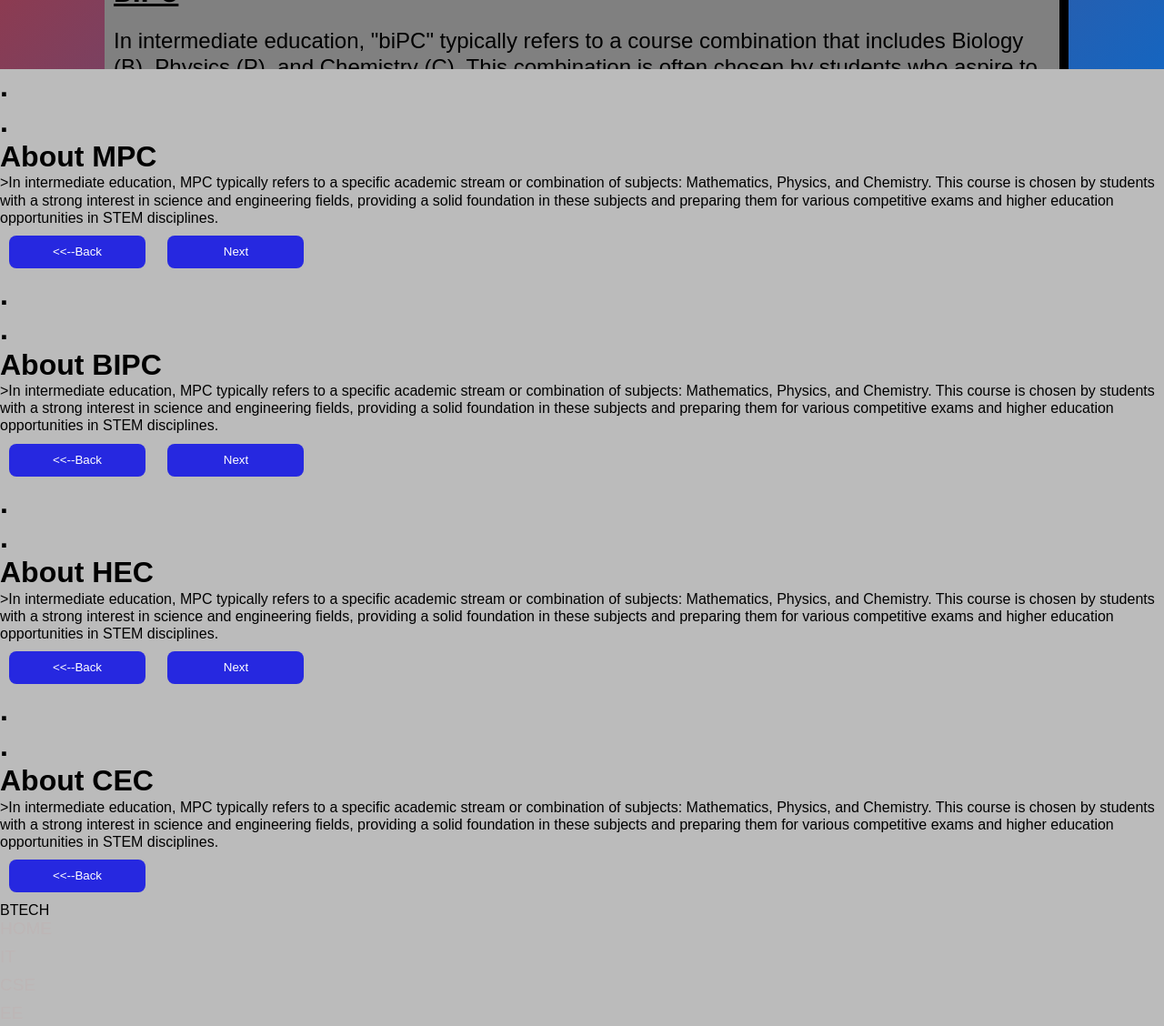
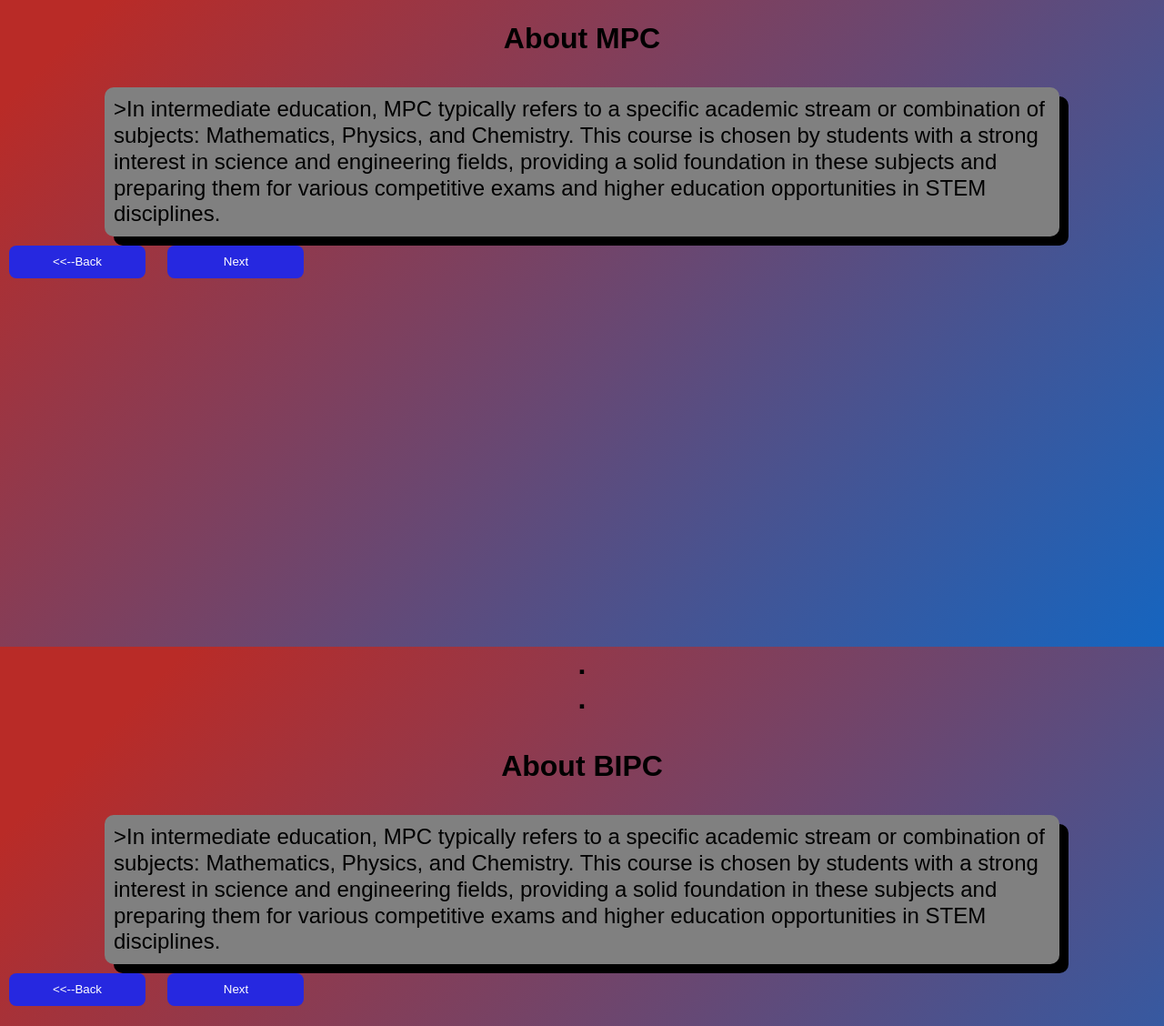
Before and after one commit to harishnethi/ad-project, a plain HTML site: page index.html in a window 1280 px wide. Shown: the part 2489-3617 px from the top of the page at 91% size. Drawn offline with nearby package versions, Linux system fonts and the light colour scheme; a web font is replaced by a local one.

Commit message:
index.css

```diff
--- a/index.css
+++ b/index.css
@@ -29,6 +29,14 @@
     font-family: 'Caveat';
     font-size: 24px;
     margin-bottom: 10px;
+}
+
+.top_head {
+    text-align: start;
+    padding: auto;
+    margin: 30px;
+    border-radius: 18px;
+    padding: 10px;
 }
 
 .button-one {
@@ -128,6 +136,7 @@
     background-image: linear-gradient(135deg, #b92b27 10%, #1565C0 100%);
     background-size: cover;
     height: 100vh;
+    padding: auto;
     width: 100vw;
     overflow: auto;
 }
@@ -155,7 +164,7 @@
 }
 
 .third-page-course {
-    padding: 10px;
+    padding: 20px;
 }
 
 .third-page-course-head {
@@ -166,7 +175,7 @@
 
 .third-page-para-course {
     font-size: 24px;
-    padding: 10px;
+    padding: 30px;
 }
 
 .fourth-page-background {
@@ -333,3 +342,270 @@ ul li a:hover {
         width: 100%;
     }
 }
+
+* {
+    margin: 0px;
+    padding: 0px;
+    box-sizing: border-box;
+}
+
+nav {
+    width: 100%;
+    height: 60px;
+    line-height: 75px;
+    padding: 0px 100px;
+    position: fixed;
+    background-image: linear-gradient(#033747, #012733);
+}
+
+.nav1 {
+    width: 100%;
+    height: 75px;
+    line-height: 75px;
+    padding: 0px 100px;
+    position: fixed;
+    background-image: linear-gradient(#033747, #012733);
+}
+
+.logo {
+    font-size: 50px;
+    font-weight: bold;
+    float: left;
+    color: white;
+    text-transform: uppercase;
+    letter-spacing: 1.5px;
+    cursor: pointer;
+}
+
+.logon {
+    font-size: 50px;
+    font-weight: bold;
+    float: left;
+    color: white;
+    text-transform: uppercase;
+    letter-spacing: 1.5px;
+    cursor: pointer;
+}
+
+.logoP {
+    font-size: 50px;
+    font-weight: bold;
+    float: left;
+    color: white;
+    text-transform: uppercase;
+    letter-spacing: 1.5px;
+    cursor: pointer;
+}
+
+nav ul {
+    float: right;
+}
+
+nav li {
+    display: inline-block;
+}
+
+nav li a {
+    font-size: 20px;
+    text-transform: uppercase;
+    padding: 0px 30px;
+    color: white;
+    text-decoration: none;
+}
+
+nav li a:hover {
+    color: #ff8c69;
+    transition: all 0.4% ease 0s;
+}
+
+.mpc-page-background {
+    background-image: linear-gradient(135deg, #b92b27 10%, #1565C0 100%);
+    background-size: cover;
+    height: 100vh;
+    padding: auto;
+    width: 100vw;
+    overflow: auto;
+}
+
+.mpc-page-content {
+    display: flex;
+    flex-direction: column;
+    justify-content: center;
+    align-items: center;
+}
+
+.mpc-page-card {
+    background-color: gray;
+    width: 100%;
+    max-width: 1050px;
+    border: 0px solid gray;
+    border-radius: 10px;
+    box-shadow: 10px 10px black;
+    overflow: auto;
+}
+
+.mpc-page-para {
+    padding: 10px;
+    font-size: 24px;
+}
+
+.mpc-page-course {
+    padding: 20px;
+    margin: 15px
+}
+
+.mpc-page-course-head {
+    padding: 10px;
+    text-decoration: underline;
+    font-family: 'Roboto';
+}
+
+.mpc-page-para-course {
+    font-size: 24px;
+    padding: 30px;
+}
+
+.bipc-page-background {
+    background-image: linear-gradient(135deg, #b92b27 10%, #1565C0 100%);
+    background-size: cover;
+    height: 100vh;
+    padding: auto;
+    width: 100vw;
+    overflow: auto;
+}
+
+.bipc-page-content {
+    display: flex;
+    flex-direction: column;
+    justify-content: center;
+    align-items: center;
+}
+
+.bipc-page-card {
+    background-color: gray;
+    width: 100%;
+    max-width: 1050px;
+    border: 0px solid gray;
+    border-radius: 10px;
+    box-shadow: 10px 10px black;
+    overflow: auto;
+}
+
+.bipc-page-para {
+    padding: 10px;
+    font-size: 24px;
+}
+
+.bipc-page-course {
+    padding: 20px;
+    margin: 15px
+}
+
+.bipc-page-course-head {
+    padding: 10px;
+    text-decoration: underline;
+    font-family: 'Roboto';
+}
+
+.bipc-page-para-course {
+    font-size: 24px;
+    padding: 30px;
+}
+
+.hec-page-background {
+    background-image: linear-gradient(135deg, #b92b27 10%, #1565C0 100%);
+    background-size: cover;
+    height: 100vh;
+    padding: auto;
+    width: 100vw;
+    overflow: auto;
+}
+
+.hec-page-content {
+    display: flex;
+    flex-direction: column;
+    justify-content: center;
+    align-items: center;
+}
+
+.hec-page-card {
+    background-color: gray;
+    width: 100%;
+    max-width: 1050px;
+    border: 0px solid gray;
+    border-radius: 10px;
+    box-shadow: 10px 10px black;
+    overflow: auto;
+}
+
+.hec-page-para {
+    padding: 10px;
+    font-size: 24px;
+}
+
+.hec-page-course {
+    padding: 20px;
+    margin: 15px
+}
+
+.hec-page-course-head {
+    padding: 10px;
+    text-decoration: underline;
+    font-family: 'Roboto';
+}
+
+.hec-page-para-course {
+    font-size: 24px;
+    padding: 30px;
+}
+
+.cec-page-background {
+    background-image: linear-gradient(135deg, #b92b27 10%, #1565C0 100%);
+    background-size: cover;
+    height: 100vh;
+    padding: auto;
+    width: 100vw;
+    overflow: auto;
+}
+
+.cec-page-content {
+    display: flex;
+    flex-direction: column;
+    justify-content: center;
+    align-items: center;
+}
+
+.cec-page-card {
+    background-color: gray;
+    width: 100%;
+    max-width: 1050px;
+    border: 0px solid gray;
+    border-radius: 10px;
+    box-shadow: 10px 10px black;
+    overflow: auto;
+}
+
+.cec-page-para {
+    padding: 10px;
+    font-size: 24px;
+}
+
+.cec-page-course {
+    padding: 20px;
+    margin: 15px
+}
+
+.cec-page-course-head {
+    padding: 10px;
+    text-decoration: underline;
+    font-family: 'Roboto';
+}
+
+.cec-page-para-course {
+    font-size: 24px;
+    padding: 30px;
+}
+
+.size-degree {
+    font-size: 10px;
+}
```
